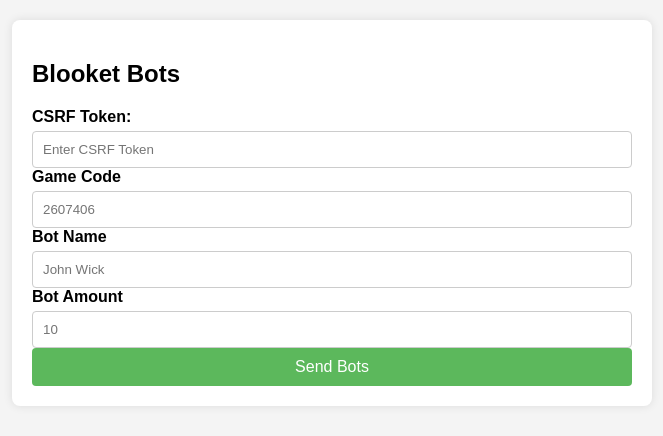
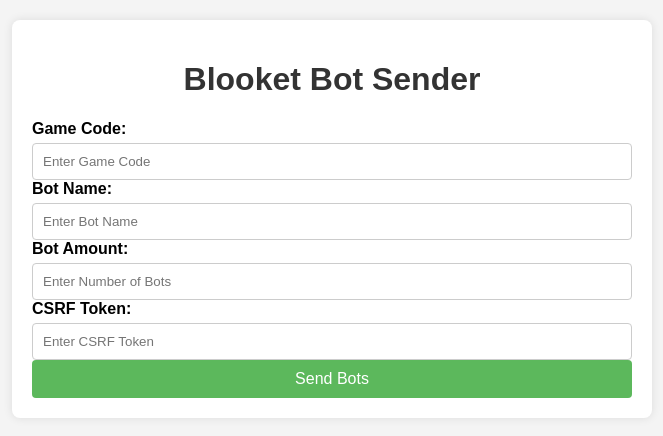
Before and after one commit to inosukeonpepsi/BlooketBotter, a plain HTML site: page index.html in a window 1280 px wide. Shown: the whole page, without its empty margins (308-971 px from the left). Drawn offline with Linux system fonts and the light colour scheme.

Commit message:
Update index.html

```diff
--- a/index.html
+++ b/index.html
@@ -3,27 +3,34 @@
 <head>
     <meta charset="UTF-8">
     <meta name="viewport" content="width=device-width, initial-scale=1.0">
+    <title>Blooket Bot Sender</title>
     <link rel="stylesheet" href="styles.css">
-    <title>Blooket Bot Interface</title>
 </head>
 <body>
     <div class="container">
-        <h2>Blooket Bots</h2>
+        <h1>Blooket Bot Sender</h1>
 
-        <label for="csrf-token">CSRF Token:</label>
-        <input type="text" id="csrf-token" placeholder="Enter CSRF Token" required>
+        <div class="form-group">
+            <label for="game-code">Game Code:</label>
+            <input type="text" id="game-code" placeholder="Enter Game Code" required>
+        </div>
 
+        <div class="form-group">
+            <label for="bot-name">Bot Name:</label>
+            <input type="text" id="bot-name" placeholder="Enter Bot Name" required>
+        </div>
 
-        <label for="game-code">Game Code</label>
-        <input type="text" id="game-code" placeholder="2607406">
+        <div class="form-group">
+            <label for="bot-amount">Bot Amount:</label>
+            <input type="number" id="bot-amount" placeholder="Enter Number of Bots" required>
+        </div>
 
-        <label for="bot-name">Bot Name</label>
-        <input type="text" id="bot-name" placeholder="John Wick">
+        <div class="form-group">
+            <label for="csrf-token">CSRF Token:</label>
+            <input type="text" id="csrf-token" placeholder="Enter CSRF Token" required>
+        </div>
 
-        <label for="bot-amount">Bot Amount</label>
-        <input type="number" id="bot-amount" placeholder="10">
-
-        <button id="send-bots" class="send-button">Send Bots</button>
+        <button id="send-bots">Send Bots</button>
     </div>
 
     <script src="script.js"></script>
```
